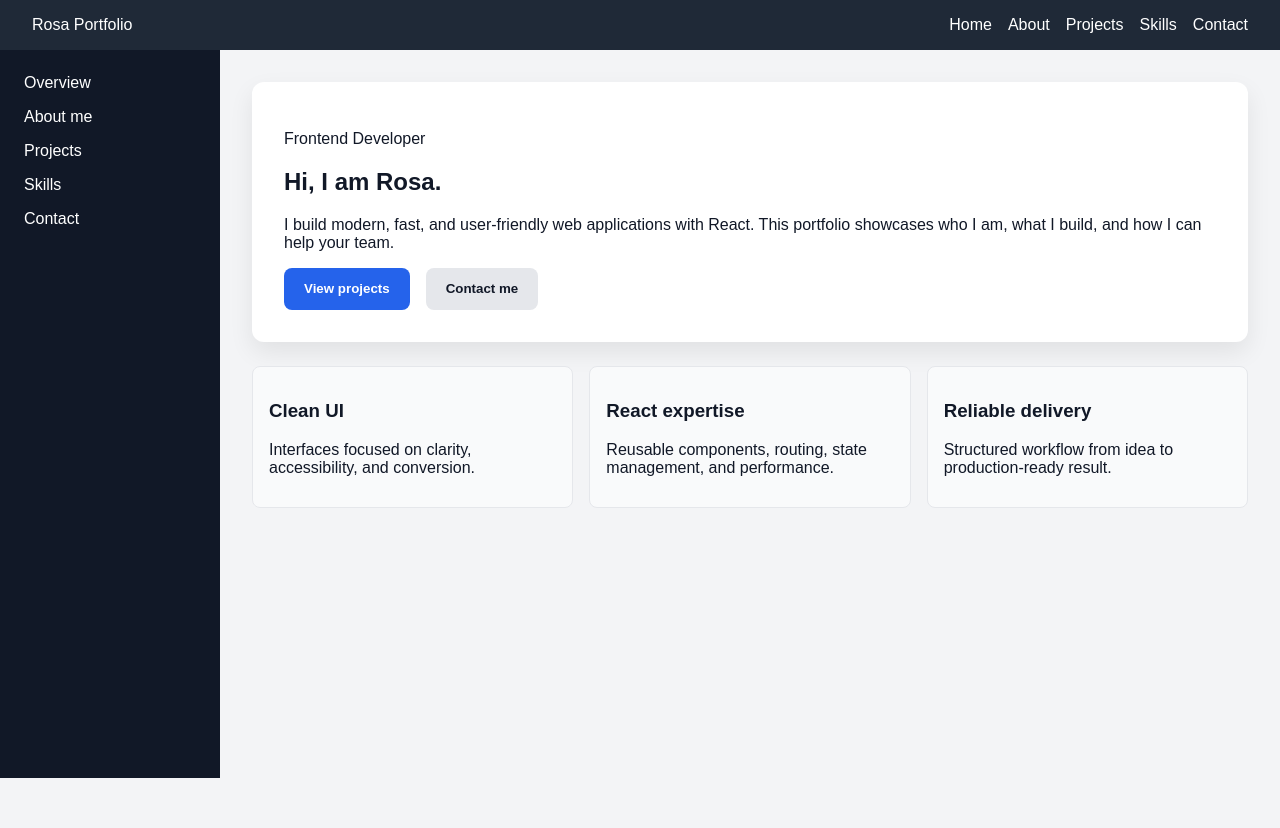
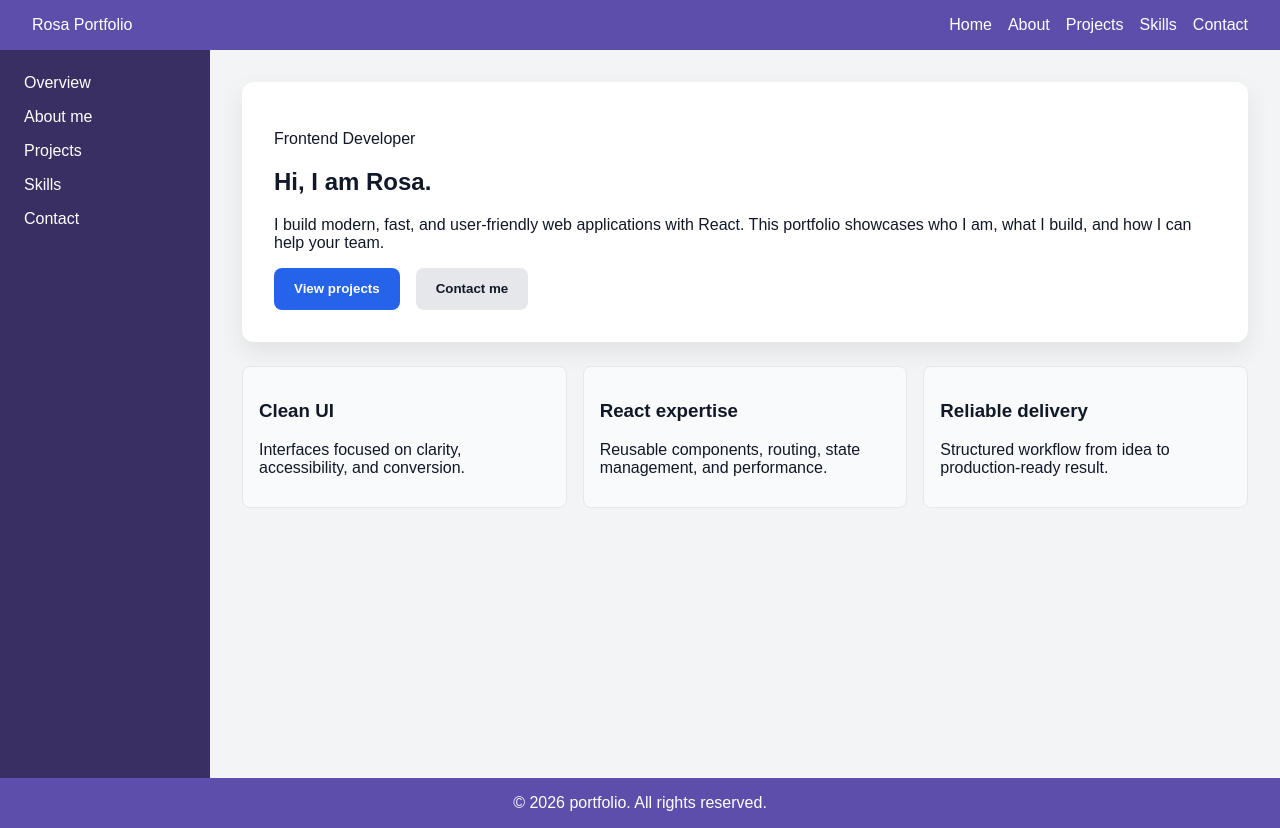
Before and after one commit to CooleRearWindowSalad/Portfolio, a React (Vite) app in the folder react-folder/: page / in a window 1280 px wide. Before the commit the page ends 800 px from the top, so only its background shows below. Built offline with nearby package versions, Linux system fonts and the light colour scheme.

Commit message:
feat: add Footer component and update styles in global.css

```diff
--- a/react-folder/src/app/routes/index.jsx
+++ b/react-folder/src/app/routes/index.jsx
@@ -1,6 +1,6 @@
 import Header from '../../components/layout/Header';
 import Sidebar from '../../components/layout/Sidebar';
-
+import Footer from '../../components/layout/Footer';
 export default function PageLayout({ children }) {
   return (
     <div className="page-shell">
@@ -9,6 +9,7 @@ export default function PageLayout({ children }) {
         <Sidebar />
         <main>{children}</main>
       </div>
+      <Footer />
     </div>
   );
 }
--- /dev/null
+++ b/react-folder/src/components/layout/Footer.jsx
@@ -0,0 +1,7 @@
+export default function Footer() {
+    return (
+        <footer className="footer">
+            <p>&copy; 2026 portfolio. All rights reserved.</p>
+        </footer>
+    )
+}
--- a/react-folder/src/styles/global.css
+++ b/react-folder/src/styles/global.css
@@ -18,7 +18,7 @@ body {
   justify-content: space-between;
   align-items: center;
   padding: 1rem 2rem;
-  background: #1f2937;
+  background: #5e4eac;
   color: white;
 }
 
@@ -43,8 +43,8 @@ body {
 }
 
 .sidebar {
-  width: 220px;
-  background: #111827;
+  width: 210px;
+  background: #392f63;
   color: white;
   padding: 1.5rem;
 }
@@ -136,3 +136,12 @@ main {
   gap: 1rem;
   flex-wrap: wrap;
 }
+
+.footer {
+  display: flex;
+  justify-content: center;
+  align-items: center;
+  gap: 1rem;
+  background: #5e4eac;
+  color: white;
+}
```
